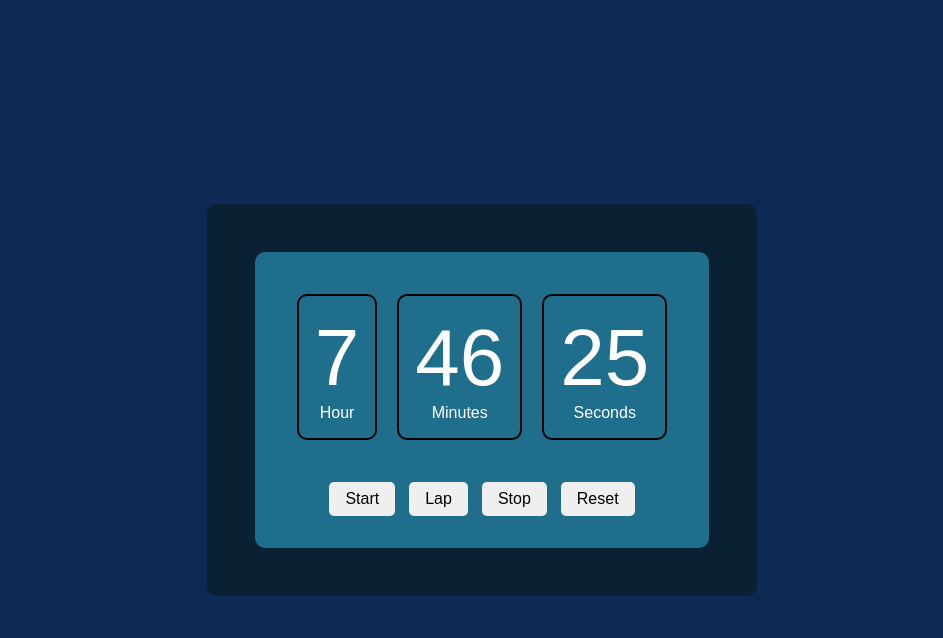
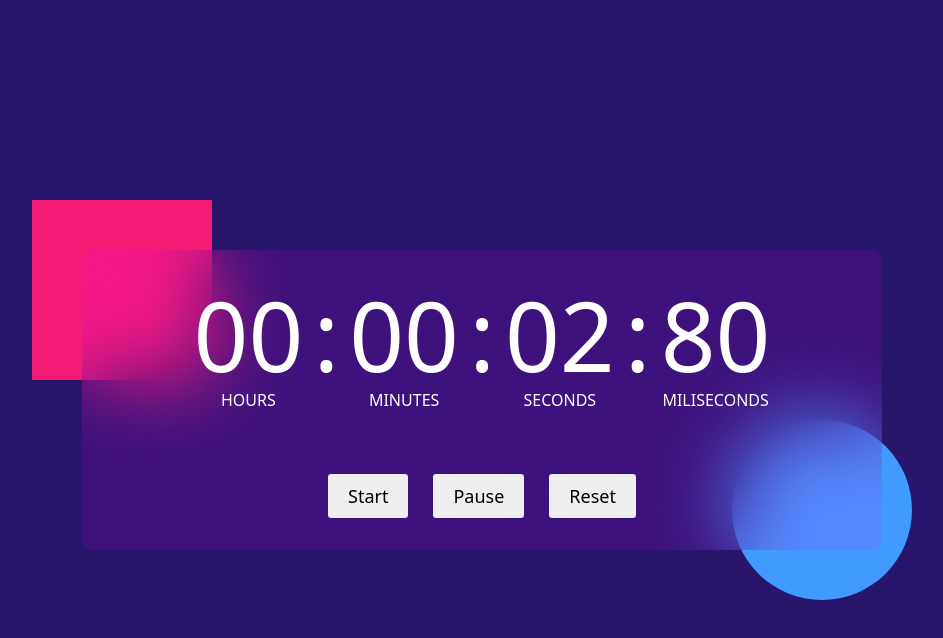
Before and after one commit to anupamyadav01/module-4-JS, a plain HTML site: page Project11_Stop_Watch/index.html in a window 1280 px wide. Both pictures are taken after a click on the button "Start". Shown: the whole page, without its empty margins (158-1101 px from the left). Drawn offline with Linux system fonts and the light colour scheme.

Commit message:
Stop watch completed

```diff
--- a/Project11_Stop_Watch/index.html
+++ b/Project11_Stop_Watch/index.html
@@ -1,42 +1,33 @@
 <!DOCTYPE html>
 <html lang="en">
-
   <head>
-    <meta charset="UTF-8">
-    <meta name="viewport" content="width=device-width, initial-scale=1.0">
+    <meta charset="UTF-8" />
+    <meta name="viewport" content="width=device-width, initial-scale=1.0" />
     <title>Stop Watch</title>
-    <link rel="stylesheet" href="style.css">
+    <link rel="stylesheet" href="style.css" />
     <script src="./script.js" defer></script>
   </head>
 
   <body>
+    <div class="stopwatch">
       <div class="container">
-        <div class="stopwatch">
-            <div class="inner-container">
-                <div class="timer">
-                    <div class="hour">
-                        <div class="time-box" id="hourel">00</div>
-                        <div class="text">Hour</div>
+        <div class="clock">
+          <div class="timer-contanier">
+            <span id="hour">00</span>
+            <span>:</span>
+            <span id="minute">00</span>
+            <span>:</span>
+            <span id="second">00</span>
+            <span>:</span>
+            <span id="milisecond">00</span>
           </div>
-                    <div class="minutes">
-                        <div class="time-box" id="minuteel">00</div>
-                        <div class="text">Minutes</div>
+          <div class="btns">
+            <button id="start" class="btn">Start</button>
+            <button id="pause" class="btn">Pause</button>
+            <button id="reset" class="btn">Reset</button>
           </div>
-                    <div class="seconds">
-                        <div class="time-box" id="secondel">00</div>
-                        <div class="text">Seconds</div>
-                    </div>
-                </div>
-                <div class="buttons">
-                    <button id="start_btn">Start</button>
-                    <button id="lap_btn">Lap</button>
-                    <button id="stop_btn">Stop</button>
-                    <button id="reset_btn">Reset</button>
-                </div>
-                <!-- <div class="laps">Lap 1: 00:00:19</div> -->
         </div>
       </div>
     </div>
   </body>
-
 </html>
--- a/Project11_Stop_Watch/script.js
+++ b/Project11_Stop_Watch/script.js
@@ -1,22 +1,76 @@
-const hourEl = document.getElementById("hourel");
-const minutesEl = document.getElementById("minuteel");
-const secondsEl = document.getElementById("secondel");
+const startbtn = document.querySelector("#start");
+const pausebtn = document.querySelector("#pause");
+const resetbtn = document.querySelector("#reset");
 
-// getting buttons
-const startbtn = document.getElementById("start_btn");
-const stopbtn = document.getElementById("stop_btn");
-const resetbtn = document.getElementById("reset_btn");
-const lapbtn = document.getElementById("lap_btn");
+let hourEl = document.querySelector("#hour");
+let minuteEl = document.querySelector("#minute");
+let secondEl = document.querySelector("#second");
+let miliSecondsEl = document.querySelector("#milisecond");
 
 
+let hour = 0;
+let minute = 0;
+let second = 0;
+let count = 0;
 
-setInterval(function () {
-    const currentDate = new Date();
-    let hours = currentDate.getHours();
-    let minutes = currentDate.getMinutes();
-    let seconds = currentDate.getSeconds();
+let timer = null;
 
-    hourEl.innerText = hours;
-    minutesEl.innerText = minutes;
-    secondsEl.innerText = seconds;
-}, 1000);
+function startTimer() {
+    if (!timer) {
+        timer = true;
+        stopWatch();
+    }
+}
+
+function stopTimer() {
+    timer = false;
+    stopWatch();
+}
+
+function resetTimer() {
+    timer = null;
+    stopWatch();
+}
+let id;
+function stopWatch() {
+    if (timer) {
+        id = setInterval(() => {
+            count += 1;
+            if (count == 100) {
+                count = 0;
+                second += 1;
+                if (second == 60) {
+                    second = 0;
+                    minute += 1;
+                    if (minute == 60) {
+                        minute = 0;
+                        hour += 1;
+                    }
+                }
+            }
+
+
+            hourEl.innerHTML = hour < 10 ? "0" + hour : hourEl;
+            minuteEl.innerHTML = minute < 10 ? "0" + minute : minute;
+            secondEl.innerHTML = second < 10 ? "0" + second : second;
+            miliSecondsEl.innerHTML = count < 10 ? "0" + count : count;
+
+        }, 10);
+    } else if (timer == false) {
+        clearInterval(id);
+    } else if (timer == null) {
+        hour = 0;
+        minute = 0;
+        second = 0;
+        count = 0;
+        clearInterval(id);
+        hourEl.innerHTML = "00";
+        minuteEl.innerHTML = "00";
+        secondEl.innerHTML = "00";
+        miliSecondsEl.innerHTML = "00";
+    }
+}
+
+startbtn.addEventListener("click", startTimer);
+pausebtn.addEventListener("click", stopTimer);
+resetbtn.addEventListener("click", resetTimer);
--- a/Project11_Stop_Watch/style.css
+++ b/Project11_Stop_Watch/style.css
@@ -2,55 +2,107 @@
   margin: 0;
   padding: 0;
   box-sizing: border-box;
+  font-family: system-ui, -apple-system, BlinkMacSystemFont, "Segoe UI", Roboto,
+    Oxygen, Ubuntu, Cantarell, "Open Sans", "Helvetica Neue", sans-serif;
+}
+.stopwatch {
+  background-color: #28156c;
+  width: 100%;
+  height: 100vh;
+  color: #fff;
 }
 .container {
+  font-size: 6rem;
+  font-weight: 500;
+  width: 800px;
+  height: 300px;
+  position: relative;
+  top: 50%;
+  left: 50%;
+  transform: translate(-50%, -50%);
+}
+
+.clock {
   width: 100%;
-  height: 100vh;
+  height: 100%;
   display: flex;
+  flex-direction: column;
+  align-items: center;
   justify-content: center;
-  align-items: center;
-  background-color: #0e2954;
-}
-.stopwatch {
-  background-color: rgb(9, 33, 51);
-  color: white;
-  padding: 3rem;
+  background-color: rgba(235, 0, 255, 0.11);
+  backdrop-filter: blur(40px);
   border-radius: 10px;
 }
-.inner-container {
+.container::after {
+  content: "";
+  width: 180px;
+  height: 180px;
+  position: absolute;
+  top: -50px;
+  left: -50px;
+  background-color: #f41b75;
+  z-index: -1;
+}
+
+.container::before {
+  content: "";
+  width: 180px;
+  height: 180px;
+  position: absolute;
+  right: -30px;
+  bottom: -50px;
+  border-radius: 50%;
+  background-color: #419aff;
+  z-index: -1;
+}
+.timer-contanier {
+  margin: 0 auto;
   width: 100%;
-  background-color: #1f6e8c;
-  padding: 2rem;
-  border-radius: 10px;
-}
-.timer {
   display: flex;
-  justify-content: space-around;
-  align-items: center;
-  font-family: sans-serif;
-  margin-bottom: 2rem;
-}
-.time-box {
-  font-size: 5rem;
-}
-.hour,
-.minutes,
-.seconds {
-  padding: 1rem;
-  margin: 10px;
   text-align: center;
-  border: 2px solid #000000;
-  border-radius: 10px;
-}
-.buttons {
-  gap: 14px;
-  display: flex;
   justify-content: center;
 }
-.buttons button {
-  padding: 8px 16px;
-  border-radius: 5px;
+.clock span {
+  position: relative;
+}
+#hour,
+#minute,
+#second,
+#milisecond {
+  width: 130px;
+}
+.clock span::after {
+  position: absolute;
+  top: 100%;
+  left: 50%;
+  transform: translate(-50%, -50%);
+  font-size: 16px;
+}
+#hour::after {
+  content: "HOURS";
+}
+#minute::after {
+  content: "MINUTES";
+}
+#second::after {
+  content: "SECONDS";
+}
+#milisecond::after {
+  content: "MILISECONDS";
+}
+
+#start,
+#pause,
+#reset {
+  padding: 10px 20px;
+  font-size: 18px;
+  border: none;
+  border-radius: 3px;
+  font-weight: 400;
   cursor: pointer;
-  font-size: 1rem;
-  border: none;
+  transition: all 0.3s ease;
 }
+
+.btn:hover {
+  transform: scale(1.3);
+}
```
Lines whose indentation alone changed are shown as unchanged.
